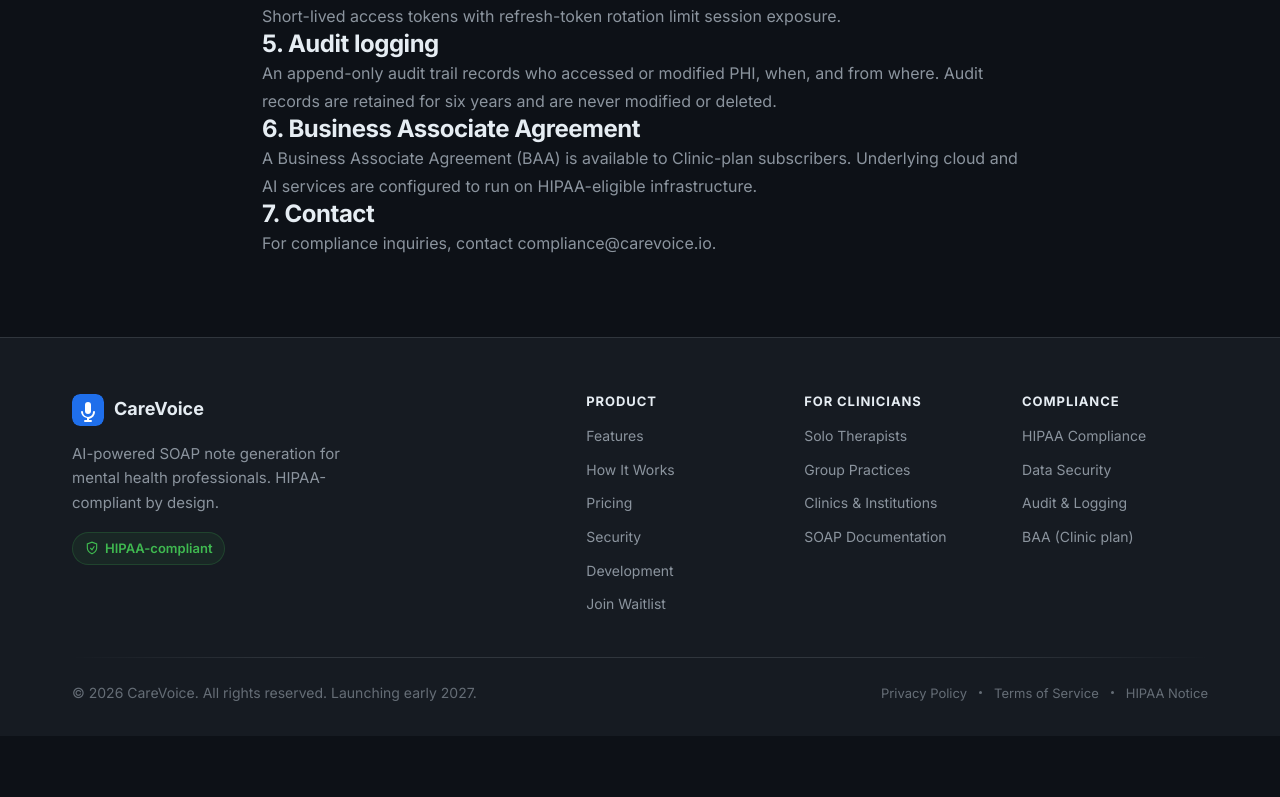
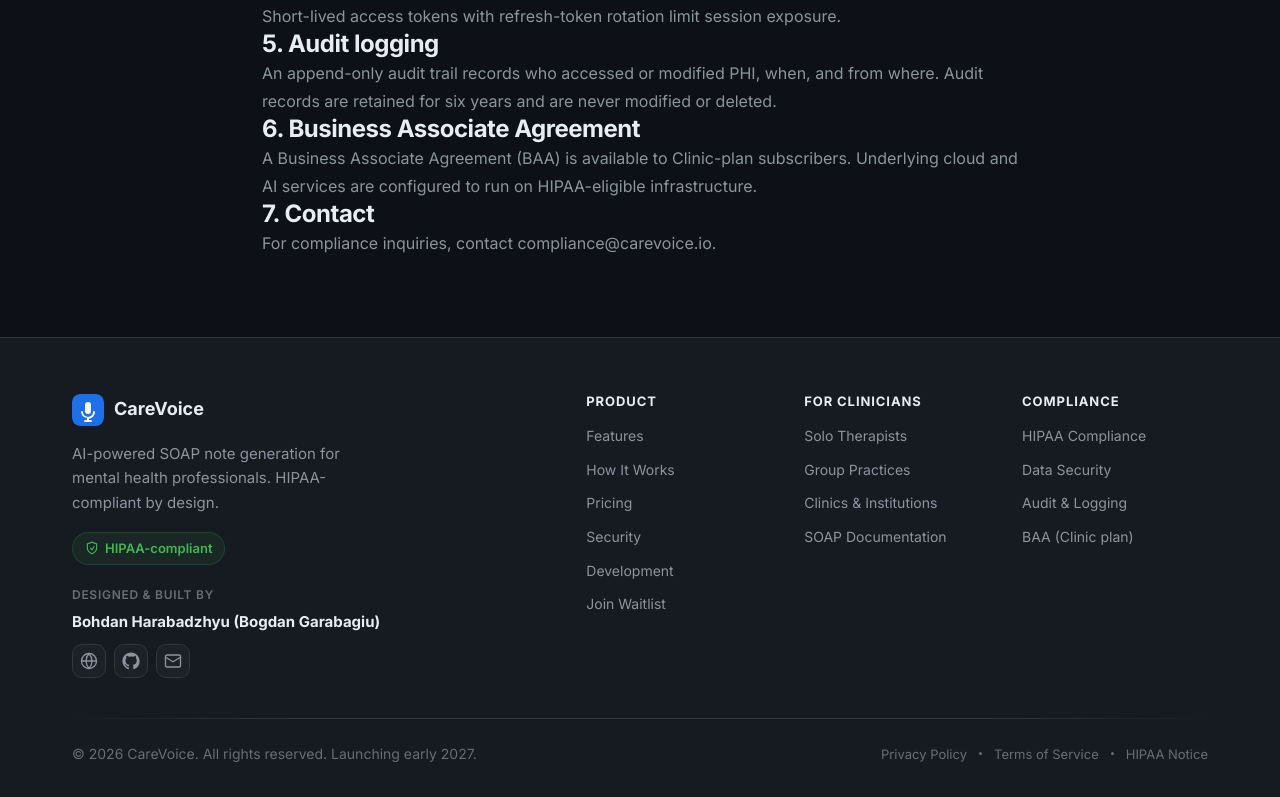
Before and after one commit to TheMysteriousStranger90/carevoice-landing, an Angular app: page /hipaa in a window 1280 px wide. Shown: the part 784-1581 px from the top of the page. Before the commit the page ends 1520 px from the top, so only its background shows below. Built offline with nearby package versions, Linux system fonts and the light colour scheme.

Commit message:
update footer

```diff
--- a/src/app/components/footer/footer.component.scss
+++ b/src/app/components/footer/footer.component.scss
@@ -62,6 +62,60 @@
     font-weight: 600;
     color: var(--success);
     width: fit-content;
+  }
+
+  &__author {
+    display: flex;
+    flex-direction: column;
+    gap: 0.375rem;
+    margin-top: 0.25rem;
+  }
+
+  &__author-label {
+    font-size: 0.75rem;
+    font-weight: 600;
+    text-transform: uppercase;
+    letter-spacing: 0.06em;
+    color: var(--text-muted);
+  }
+
+  &__author-name {
+    font-size: 0.9375rem;
+    font-weight: 700;
+    color: var(--text-primary);
+    text-decoration: none;
+    width: fit-content;
+    transition: color var(--transition-fast);
+
+    &:hover {
+      color: var(--accent-hover);
+    }
+  }
+
+  &__author-links {
+    display: flex;
+    align-items: center;
+    gap: 0.5rem;
+    margin-top: 0.25rem;
+  }
+
+  &__author-link {
+    display: inline-flex;
+    align-items: center;
+    justify-content: center;
+    width: 34px;
+    height: 34px;
+    border-radius: var(--radius-md);
+    background: var(--bg-card);
+    border: 1px solid var(--border);
+    color: var(--text-secondary);
+    transition: color var(--transition-fast), border-color var(--transition-fast), background var(--transition-fast);
+
+    &:hover {
+      color: var(--accent-hover);
+      border-color: var(--accent);
+      background: var(--bg-card-hover);
+    }
   }
 
   &__links {
--- a/src/app/components/footer/footer.component.ts
+++ b/src/app/components/footer/footer.component.ts
@@ -31,6 +31,33 @@ import { RouterLink } from '@angular/router';
                 <polyline points="9 12 12 15 16 9"/>
               </svg>
               HIPAA-compliant
+            </div>
+
+            <div class="footer__author">
+              <p class="footer__author-label">Designed &amp; built by</p>
+              <a [href]="author.website" class="footer__author-name" target="_blank" rel="noopener">
+                {{ author.name }}
+              </a>
+              <div class="footer__author-links">
+                <a [href]="author.website" class="footer__author-link" target="_blank" rel="noopener" aria-label="Personal website">
+                  <svg width="18" height="18" viewBox="0 0 24 24" fill="none" stroke="currentColor" stroke-width="1.8" stroke-linecap="round" stroke-linejoin="round">
+                    <circle cx="12" cy="12" r="10"/>
+                    <line x1="2" y1="12" x2="22" y2="12"/>
+                    <path d="M12 2a15.3 15.3 0 0 1 4 10 15.3 15.3 0 0 1-4 10 15.3 15.3 0 0 1-4-10 15.3 15.3 0 0 1 4-10z"/>
+                  </svg>
+                </a>
+                <a [href]="author.github" class="footer__author-link" target="_blank" rel="noopener" aria-label="GitHub">
+                  <svg width="18" height="18" viewBox="0 0 24 24" fill="currentColor">
+                    <path d="M12 .5C5.7.5.5 5.7.5 12c0 5.1 3.3 9.4 7.9 10.9.6.1.8-.2.8-.6v-2c-3.2.7-3.9-1.5-3.9-1.5-.5-1.3-1.3-1.7-1.3-1.7-1.1-.7.1-.7.1-.7 1.2.1 1.8 1.2 1.8 1.2 1 1.8 2.7 1.3 3.4 1 .1-.8.4-1.3.7-1.6-2.6-.3-5.3-1.3-5.3-5.7 0-1.3.5-2.3 1.2-3.1-.1-.3-.5-1.5.1-3.1 0 0 1-.3 3.3 1.2a11.5 11.5 0 0 1 6 0C17.3 4.7 18.3 5 18.3 5c.6 1.6.2 2.8.1 3.1.8.8 1.2 1.8 1.2 3.1 0 4.4-2.7 5.4-5.3 5.7.4.4.8 1.1.8 2.2v3.3c0 .3.2.7.8.6A11.5 11.5 0 0 0 23.5 12C23.5 5.7 18.3.5 12 .5z"/>
+                  </svg>
+                </a>
+                <a [href]="'mailto:' + author.email" class="footer__author-link" aria-label="Email">
+                  <svg width="18" height="18" viewBox="0 0 24 24" fill="none" stroke="currentColor" stroke-width="1.8" stroke-linecap="round" stroke-linejoin="round">
+                    <rect x="2" y="4" width="20" height="16" rx="2"/>
+                    <path d="m22 7-10 6L2 7"/>
+                  </svg>
+                </a>
+              </div>
             </div>
           </div>
 
@@ -76,6 +103,13 @@ import { RouterLink } from '@angular/router';
 export class FooterComponent {
   readonly year = new Date().getFullYear();
 
+  readonly author = {
+    name: 'Bohdan Harabadzhyu (Bogdan Garabagiu)',
+    website: 'https://bohdan-harabadzhyu-homepage.vercel.app/',
+    github: 'https://github.com/TheMysteriousStranger90',
+    email: 'bohdan_harabadzhyu@outlook.com'
+  };
+
   readonly linkGroups = [
     {
       title: 'Product',
--- a/src/app/components/soap-format/soap-format.component.ts
+++ b/src/app/components/soap-format/soap-format.component.ts
@@ -8,7 +8,7 @@ import { RevealDirective } from '../../directives/reveal.directive';
   imports: [RevealDirective, UpperCasePipe],
   changeDetection: ChangeDetectionStrategy.OnPush,
   template: `
-    <section class="section soap-format">
+    <section class="section soap-format" id="soap-format">
       <div class="container">
         <div class="soap-format__layout">
 
```
